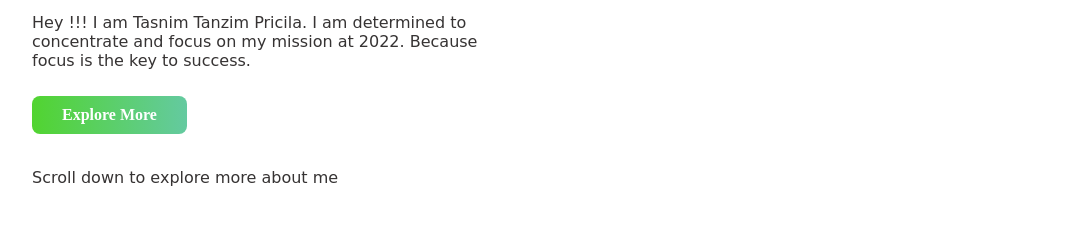
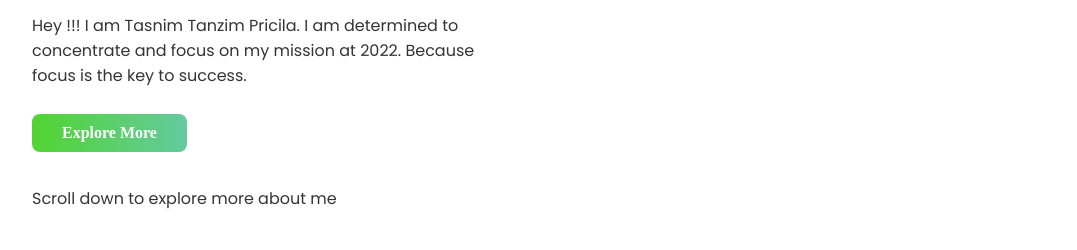
Before and after one commit to Tasnim-Pricila/mission-2022, a plain HTML site: page index.html in a window 1280 px wide. Shown: the part 308-558 px from the top of the page, without its empty margins (96-1173 px from the left). Drawn offline with Linux system fonts and the light colour scheme.

Commit message:
final changes

```diff
--- a/index.html
+++ b/index.html
@@ -8,7 +8,7 @@
     <title>My Mission in 2022</title>
     <link rel="preconnect" href="https://fonts.googleapis.com">
     <link rel="preconnect" href="https://fonts.gstatic.com" crossorigin>
-    <link href="https://fonts.googleapis.com/css2?family=Dancing+Script:wght@700&family=Merienda:wght@700&family=Poppins&display=swap" rel="stylesheet">
+    <link href="https://fonts.googleapis.com/css2?family=Comfortaa:wght@700&family=Dancing+Script:wght@700&family=Merienda:wght@700&family=Poppins&display=swap" rel="stylesheet">
     <link rel="stylesheet" href="style.css">
 </head>
 
@@ -18,7 +18,7 @@
             <h1>Stay Focused On <br>
                 <span class="span-color">Mission 2022</span></h1>
             <p>Hey !!! I am Tasnim Tanzim Pricila. I am determined to concentrate and focus on my mission at 2022. Because focus is the key to success.</p>
-            <a href="" class="button-link">Explore More</a>
+            <a href="https://github.com/Tasnim-Pricila" target="blank" class="button-link">Explore More</a>
             <br><br>
             <p> Scroll down to explore more about me</p>
         </div>
--- a/style.css
+++ b/style.css
@@ -29,7 +29,7 @@
 
     p {
         color: rgb(54, 51, 51);
-        font-family: 'Meriend', cursive;
+        font-family: 'Poppins', sans-serif;
     }
 
     .stay-focused {
```
